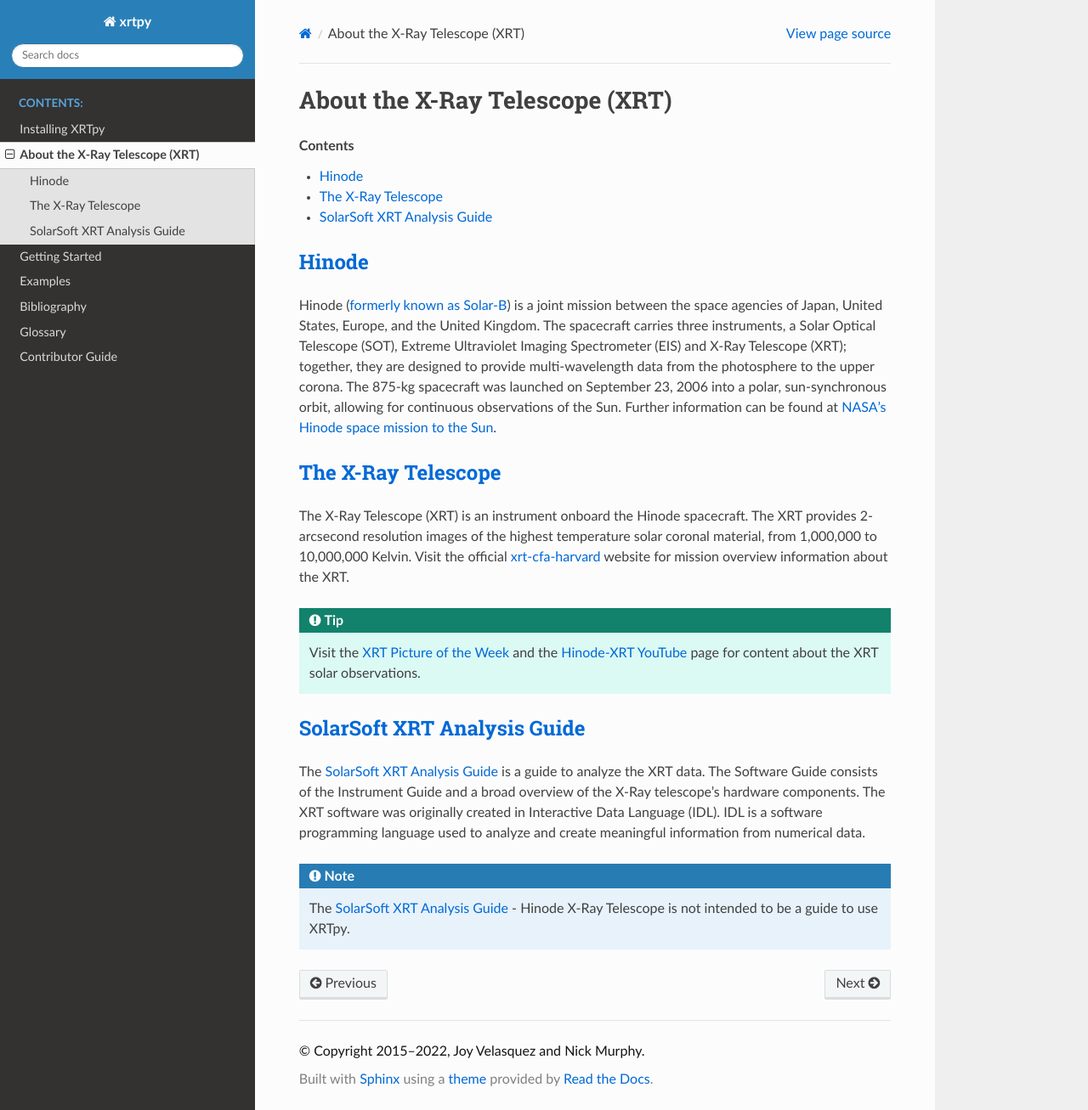
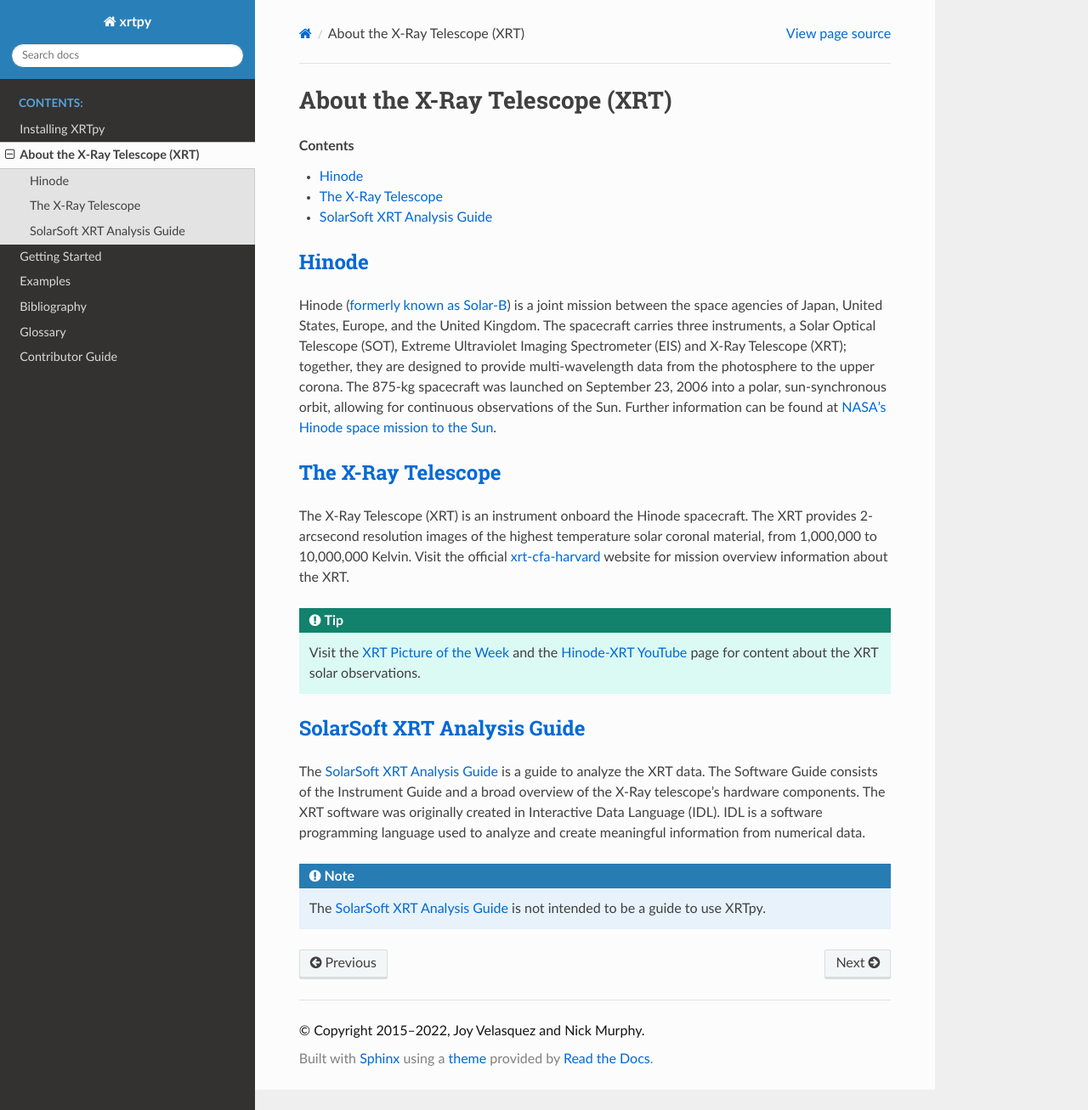
Before and after one commit to HinodeXRT/xrtpy, a Sphinx documentation site: the page built from docs/about_xrt.rst, in a window 1280 px wide and 1307 px high. Shown: the whole window at 85% size. Built offline with Sphinx 7.4.7 and the Read the Docs theme 2.0.0, drawn with Linux system fonts in a browser that asks for light colours.

Commit message:
Update docs/about_xrt.rst
Co-authored-by: Nick Murphy <namurphy@cfa.harvard.edu>

```diff
--- a/docs/about_xrt.rst
+++ b/docs/about_xrt.rst
@@ -33,7 +33,7 @@
 
 
 .. note::
-   The `SolarSoft XRT Analysis Guide`_  - Hinode X-Ray Telescope is not intended to be a guide to use XRTpy.
+   The `SolarSoft XRT Analysis Guide`_ is not intended to be a guide to use XRTpy.
 
 
 .. _formerly known as Solar-B: https://www.esa.int/Science_Exploration/Space_Science/Solar-B_renamed_Hinode_after_launch#:~:text=Solar%2DB%2C%20JAXA's%20mission%20to,'sunrise'%2C%20after%20launch.
```
